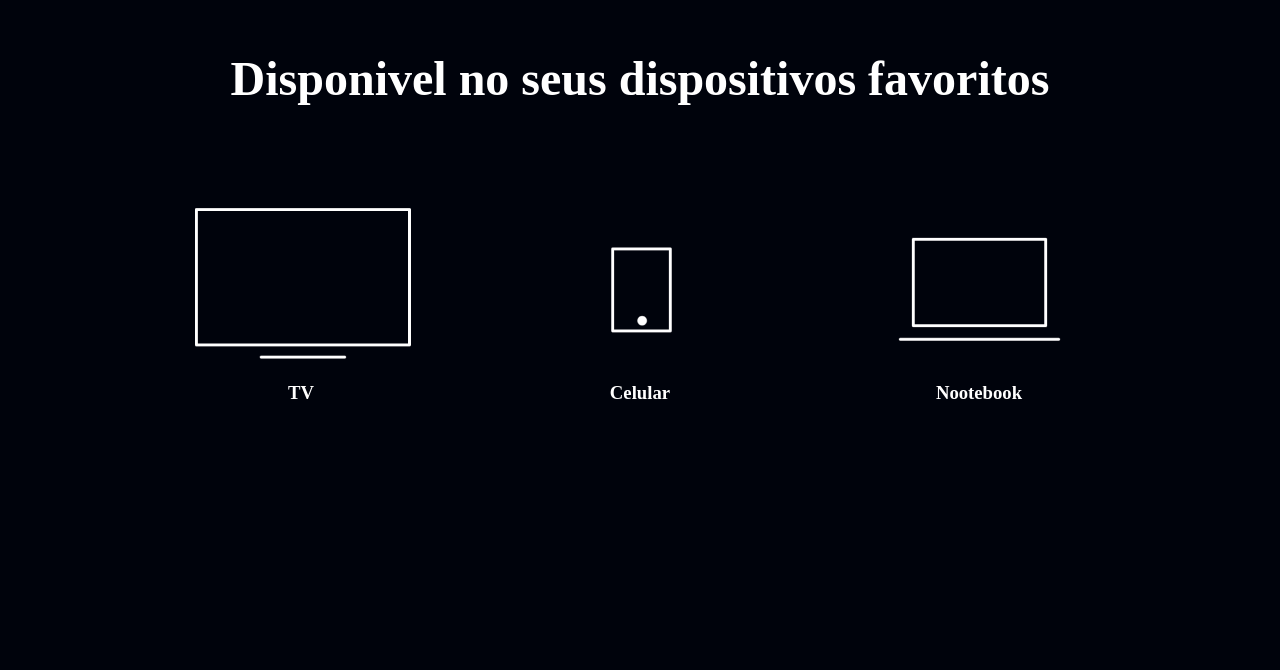
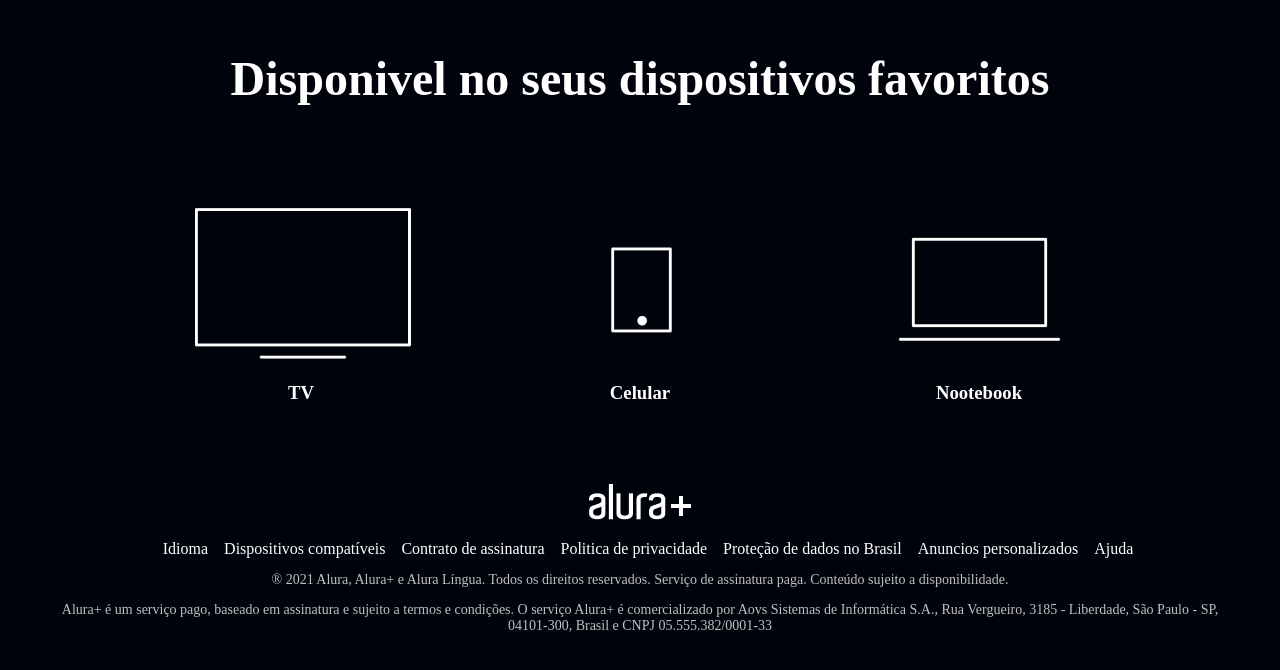
Before and after one commit to Leleborges/Alurapluslele2c, a plain HTML site: page index.html in a window 1280 px wide. Shown: the part 3149-3819 px from the top of the page. Before the commit the page ends 3633 px from the top, so only its background shows below. Drawn offline with Linux system fonts and the light colour scheme.

Commit message:
Add files via upload

```diff
--- a/index.html
+++ b/index.html
@@ -72,11 +72,42 @@ class="secundario__imagem">
             <h3> Nootebook</h3>
         </li>
 
-
-
-    </ul>
+           </ul>
 </section>
 
+<!--Sexta seção: rodapé-->
+
+<footer class="rodape">
+    <img src="img/Logo.png" alt="Alura+" class="rodape__logo">
+    <ul class="rodape__lista">
+        <li class="lista__link">
+            <a href="#">Idioma</a>
+        </li>
+        <li class="lista__link">
+            <a href="#">Dispositivos compatíveis</a>
+        </li>
+        <li class="lista__link">
+            <a href="#">Contrato de assinatura</a>
+        </li>
+        <li class="lista__link">
+            <a href="#">Politica de privacidade</a>
+        </li>
+        <li class="lista__link">
+            <a href="#">Proteção de dados no Brasil</a>
+        </li>
+        <li class="lista__link">
+            <a href="#">Anuncios personalizados</a>
+        </li>
+        <li class="lista__link">
+            <a href="#">Ajuda</a>
+        </li>
+    </ul>
+    <p class="rodape__texto">® 2021 Alura, Alura+ e Alura Língua. Todos os direitos reservados. Serviço de
+        assinatura paga. Conteúdo sujeito a disponibilidade.</p>
+    <p class="rodape__texto">Alura+ é um serviço pago, baseado em assinatura e sujeito a termos e condições. O
+        serviço Alura+ é comercializado por Aovs Sistemas de Informática S.A., Rua Vergueiro, 3185 - Liberdade, São
+        Paulo - SP, 04101-300, Brasil e CNPJ 05.555.382/0001-33</p>
+</footer>
 
 </body>
 </html>
--- a/style.css
+++ b/style.css
@@ -132,3 +132,43 @@ color: var(--branco-principal);
     font-size: 32px;
     color: var(--branco-principal);
 }
+
+/* seção rodapé*/
+
+.rodape {
+    text-align: center;
+    margin: 5em 3em;
+}
+
+.rodape__lista {
+    display: flex;
+    justify-content: center;
+    list-style: none;
+    margin-top: 1em;
+}
+
+.lista__link a{
+    text-decoration: none;
+    color: var(--branco-principal);
+    margin-left: 1em;
+}
+
+.rodape__texto {
+    margin: 1em 0;
+    color: var(--cinza-secundario);
+    font-size: 14px;
+}
+
+.lista__link a:hover {
+    color: var(--botao-azul);
+
+}
+
+.lista__link a:active {
+    color: purple;
+}
+
+.container__botao:hover {
+    background-color: var(--botao-azul);
+    color: var(--cor-de-fundo);
+}
```
